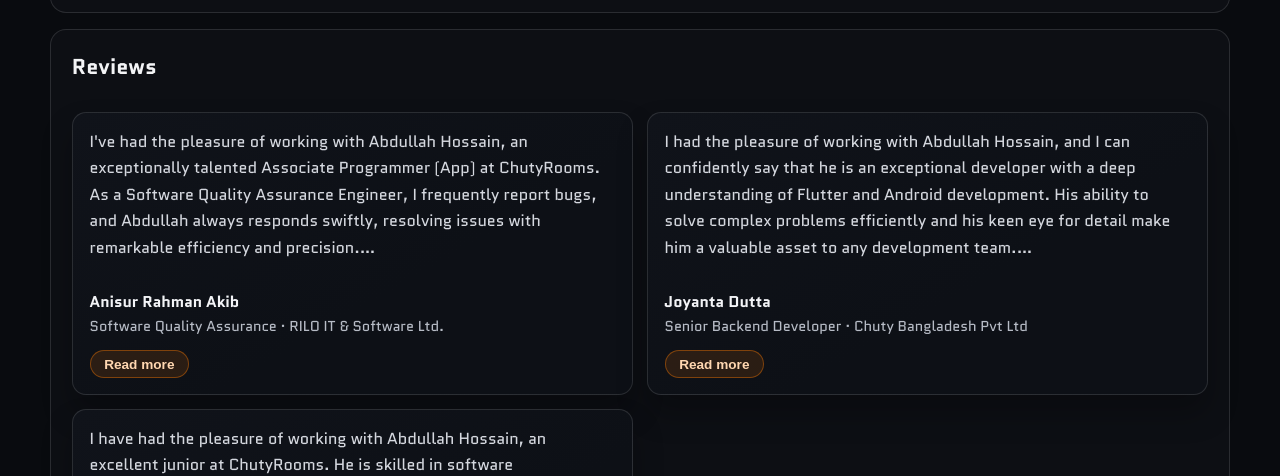
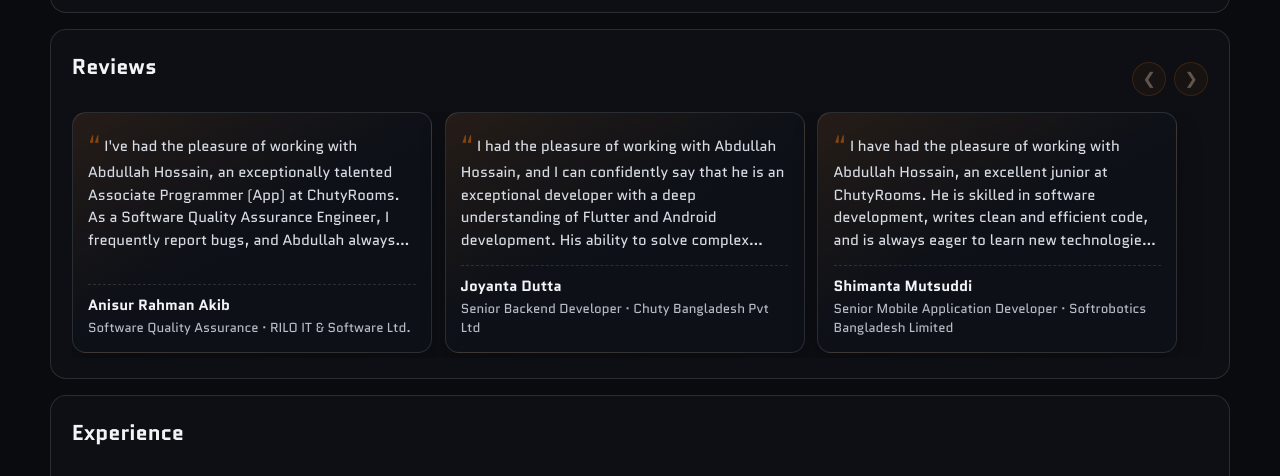
Before and after one commit to iamabdullahhossain/portfolio, a plain HTML site: page index.html in a window 1280 px wide. Shown: the part 2604-3080 px from the top of the page. Drawn offline with Linux system fonts and the light colour scheme.

Commit message:
Reviews updated

```diff
--- a/index.html
+++ b/index.html
@@ -291,7 +291,14 @@
         <section class="card reveal" id="reviews">
           <div class="section-head">
             <h2>Reviews</h2>
-
+            <div class="reviews-controls" aria-label="Review slider controls">
+              <button class="reviews-nav" id="reviewsPrev" type="button" aria-label="Previous reviews">
+                &#10094;
+              </button>
+              <button class="reviews-nav" id="reviewsNext" type="button" aria-label="Next reviews">
+                &#10095;
+              </button>
+            </div>
           </div>
           <div class="reviews-grid" id="reviewsGrid" aria-live="polite"></div>
         </section>
--- a/script.js
+++ b/script.js
@@ -26,8 +26,53 @@ if (yearElement) {
 
 const reviewsGrid = document.getElementById('reviewsGrid');
 if (reviewsGrid) {
+  const reviewsPrev = document.getElementById('reviewsPrev');
+  const reviewsNext = document.getElementById('reviewsNext');
+
   const showMessage = (message) => {
     reviewsGrid.innerHTML = `<p class="reviews-message">${message}</p>`;
+  };
+
+  const updateReviewNavState = () => {
+    if (!reviewsPrev || !reviewsNext) {
+      return;
+    }
+
+    const maxScroll = Math.max(0, reviewsGrid.scrollWidth - reviewsGrid.clientWidth);
+    const atStart = reviewsGrid.scrollLeft <= 2;
+    const atEnd = reviewsGrid.scrollLeft >= maxScroll - 2;
+
+    reviewsPrev.disabled = atStart;
+    reviewsNext.disabled = atEnd;
+  };
+
+  const bindReviewSliderControls = () => {
+    if (!reviewsPrev || !reviewsNext) {
+      return;
+    }
+
+    const stepSize = () => {
+      const firstCard = reviewsGrid.querySelector('.review-card');
+      if (!firstCard) {
+        return 280;
+      }
+      const cardWidth = firstCard.getBoundingClientRect().width;
+      const gridStyle = window.getComputedStyle(reviewsGrid);
+      const gap = parseFloat(gridStyle.gap) || 0;
+      return cardWidth + gap;
+    };
+
+    reviewsPrev.addEventListener('click', () => {
+      reviewsGrid.scrollBy({ left: -stepSize(), behavior: 'smooth' });
+    });
+
+    reviewsNext.addEventListener('click', () => {
+      reviewsGrid.scrollBy({ left: stepSize(), behavior: 'smooth' });
+    });
+
+    reviewsGrid.addEventListener('scroll', updateReviewNavState);
+    window.addEventListener('resize', updateReviewNavState);
+    updateReviewNavState();
   };
 
   const createReviewCard = (review) => {
@@ -47,22 +92,10 @@ if (reviewsGrid) {
     const role = document.createElement('span');
     role.textContent = `${review.designation} · ${review.company}`;
 
-    const toggleButton = document.createElement('button');
-    toggleButton.type = 'button';
-    toggleButton.className = 'review-toggle';
-    toggleButton.textContent = 'Read more';
-    toggleButton.setAttribute('aria-expanded', 'false');
-    toggleButton.addEventListener('click', () => {
-      const isExpanded = card.classList.toggle('is-expanded');
-      toggleButton.textContent = isExpanded ? 'Read less' : 'Read more';
-      toggleButton.setAttribute('aria-expanded', String(isExpanded));
-    });
-
     meta.appendChild(name);
     meta.appendChild(role);
     card.appendChild(text);
     card.appendChild(meta);
-    card.appendChild(toggleButton);
     return card;
   };
 
@@ -85,6 +118,8 @@ if (reviewsGrid) {
           reviewsGrid.appendChild(createReviewCard(item));
         }
       });
+      bindReviewSliderControls();
+      updateReviewNavState();
     })
     .catch(() => {
       showMessage('Unable to load reviews right now.');
--- a/styles.css
+++ b/styles.css
@@ -578,71 +578,102 @@ p {
   color: #ff9c48;
 }
 
+.reviews-controls {
+  display: flex;
+  align-items: center;
+  gap: 0.5rem;
+}
+
+.reviews-nav {
+  width: 34px;
+  height: 34px;
+  border-radius: 999px;
+  border: 1px solid rgba(255, 122, 0, 0.45);
+  background: rgba(255, 122, 0, 0.12);
+  color: #ffd7b1;
+  font-size: 1rem;
+  line-height: 1;
+  cursor: pointer;
+  transition: background 0.2s ease, color 0.2s ease, border 0.2s ease;
+}
+
+.reviews-nav:hover {
+  background: rgba(255, 122, 0, 0.26);
+  color: #ffffff;
+  border-color: rgba(255, 122, 0, 0.68);
+}
+
+.reviews-nav:disabled {
+  opacity: 0.35;
+  cursor: not-allowed;
+}
+
 .reviews-grid {
-  display: grid;
-  grid-template-columns: repeat(2, minmax(240px, 1fr));
-  gap: 0.85rem;
+  display: flex;
+  gap: 0.8rem;
+  overflow-x: auto;
+  scroll-snap-type: x mandatory;
+  scrollbar-width: none;
+  -ms-overflow-style: none;
+  padding-bottom: 0.3rem;
+}
+
+.reviews-grid::-webkit-scrollbar {
+  display: none;
 }
 
 .review-card {
+  flex: 0 0 min(360px, 85vw);
+  scroll-snap-align: start;
   border: 1px solid var(--line);
   border-radius: 14px;
-  padding: 1rem 1.05rem;
-  background: linear-gradient(150deg, #10131a, #0d1016 60%);
-  box-shadow: 0 18px 30px rgba(0, 0, 0, 0.25);
+  padding: 0.9rem 0.95rem;
+  background:
+    linear-gradient(150deg, rgba(255, 122, 0, 0.09), rgba(255, 122, 0, 0) 46%),
+    linear-gradient(150deg, #10131a, #0d1016 60%);
+  box-shadow: 0 14px 26px rgba(0, 0, 0, 0.22);
   display: flex;
   flex-direction: column;
-  gap: 0.9rem;
+  gap: 0.8rem;
 }
 
 .review-text {
-  color: #d5d8df;
+  color: #d8dce4;
   white-space: pre-line;
+  line-height: 1.55;
+  font-size: 0.92rem;
+  position: relative;
   display: -webkit-box;
+  line-clamp: 5;
   -webkit-line-clamp: 5;
   -webkit-box-orient: vertical;
   overflow: hidden;
 }
 
-.review-card.is-expanded .review-text {
-  -webkit-line-clamp: unset;
-  overflow: visible;
+.review-text::before {
+  content: "\201C";
+  color: rgba(255, 122, 0, 0.45);
+  font-size: 1.35rem;
+  margin-right: 0.25rem;
 }
 
 .review-meta {
-  margin-top: 0.9rem;
+  margin-top: auto;
   display: flex;
   flex-direction: column;
-  gap: 0.2rem;
+  gap: 0.18rem;
+  padding-top: 0.6rem;
+  border-top: 1px dashed rgba(255, 255, 255, 0.12);
 }
 
 .review-meta strong {
   color: #f3f4f7;
-  font-size: 0.98rem;
+  font-size: 0.93rem;
 }
 
 .review-meta span {
   color: #b7bcc6;
-  font-size: 0.9rem;
-}
-
-.review-toggle {
-  align-self: flex-start;
-  border: 1px solid rgba(255, 122, 0, 0.4);
-  border-radius: 999px;
-  padding: 0.35rem 0.85rem;
-  background: rgba(255, 122, 0, 0.12);
-  color: #ffd7b1;
-  font-size: 0.85rem;
-  font-weight: 700;
-  cursor: pointer;
-  transition: background 0.2s ease, color 0.2s ease, border 0.2s ease;
-}
-
-.review-toggle:hover {
-  background: rgba(255, 122, 0, 0.22);
-  color: #ffffff;
-  border-color: rgba(255, 122, 0, 0.6);
+  font-size: 0.82rem;
 }
 
 .reviews-message {
@@ -770,9 +801,13 @@ footer {
   }
 
   .expertise-grid,
-  .projects-grid,
-  .reviews-grid {
+  .projects-grid {
     grid-template-columns: 1fr;
+  }
+
+  .reviews-controls {
+    width: 100%;
+    justify-content: flex-end;
   }
 
   .expertise-compact {
```
